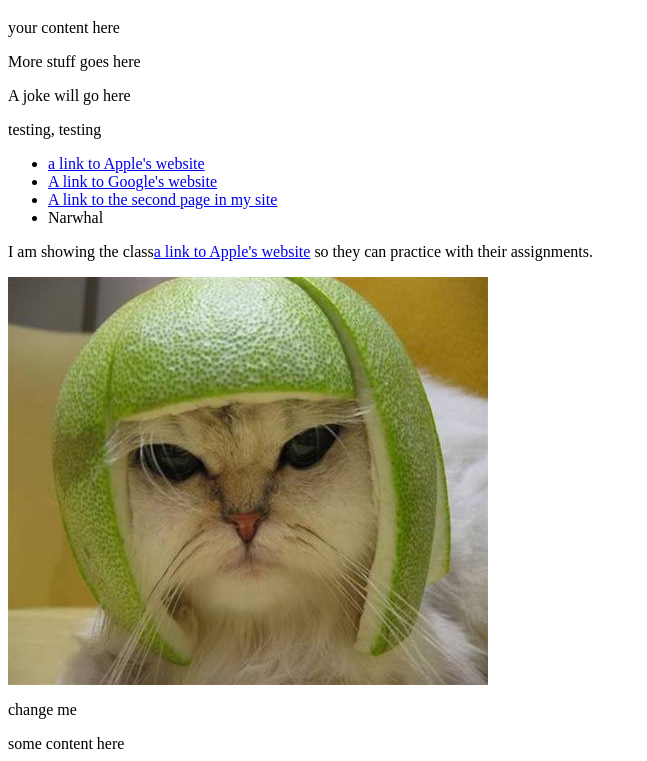
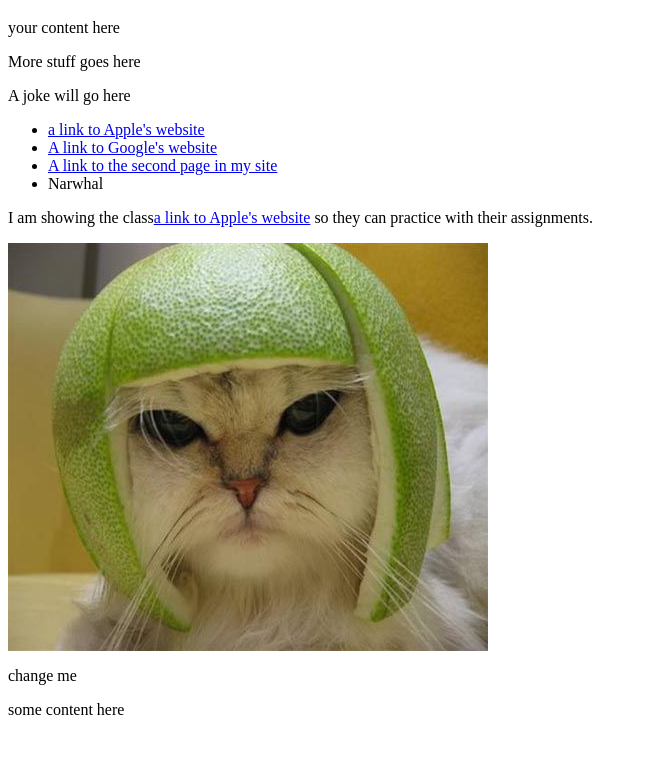
Before and after one commit to J4502-ss17/robweir, a plain HTML site: page index.html in a window 1280 px wide. Shown: the part 61-822 px from the top of the page, without its empty margins (0-647 px from the left). After the commit the page ends 800 px from the top, so only its background shows below. Drawn offline with Linux system fonts and the light colour scheme; files whose address does not match are found by name.

Commit message:
reverted back to first version of index.html

```diff
--- a/index.html
+++ b/index.html
@@ -17,7 +17,6 @@
 	<p> your content here</p>
     <p>More stuff goes here</p>
     <p>A joke will go here</p>
-    <p>testing, testing</p>
 
     <ul>
         <li><a href="http://www.apple.com">a link to Apple's website</a></li>
```
